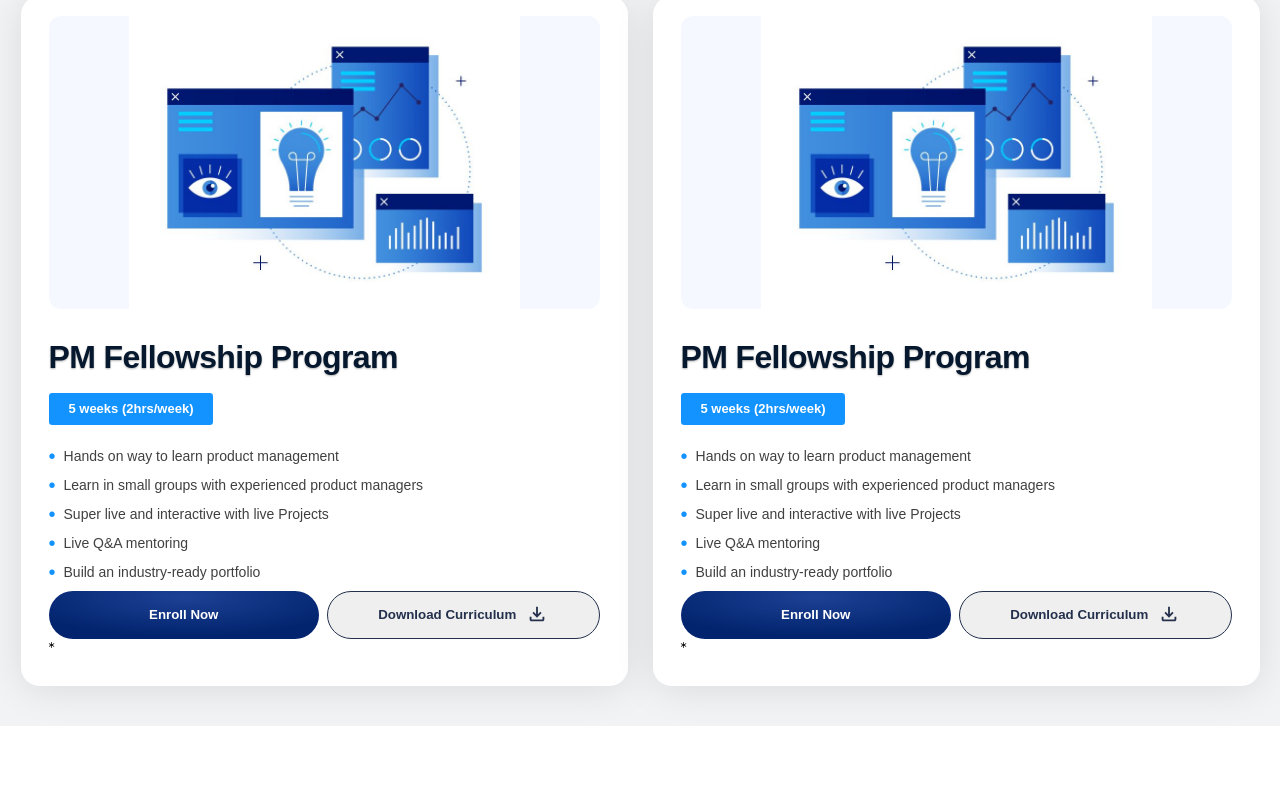
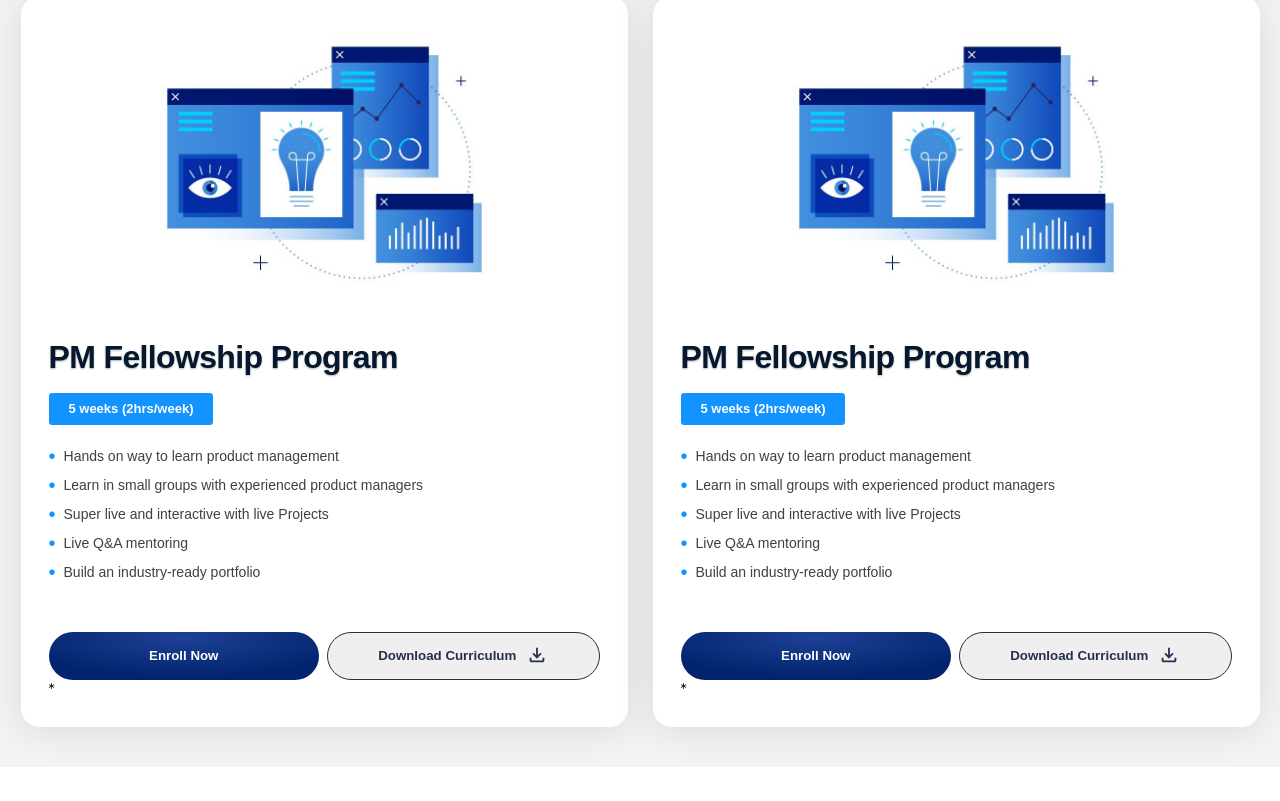
Before and after one commit to SG3659/ProductSpace, a React (Vite) app: page / in a window 1280 px wide. Shown: the part 1844-2645 px from the top of the page. Built offline with nearby package versions, Linux system fonts and the light colour scheme; a web font is replaced by a local one.

Commit message:
remove  comment

```diff
--- a/src/components/Programs/program.css
+++ b/src/components/Programs/program.css
@@ -49,7 +49,6 @@
  .program-icons {
     width: 100%;
     height: 293.25px;
-    background-color: #F5F8FF;
     border-radius: 12px;
     display: flex;
     justify-content: center;
--- a/src/components/Programs/program.tsx
+++ b/src/components/Programs/program.tsx
@@ -24,13 +24,13 @@
                 ))}
              </ul>
 
-            {/* // <div className="pricing-section">
-             //   <p className="price-label">Course Pricing</p>
-             //   <p className="price-amount">
-             //     {program.price} <span>{program.priceSuffix}</span>
-             //   </p>
-             // </div>
-*/}
+             <div className="pricing-section">
+                <p className="price-label">Course Pricing</p>
+                <p className="price-amount">
+                  {program.price} <span>{program.priceSuffix}</span>
+                </p>
+              </div>
+
               <div className="card-actions">
                 <button className="enroll-btn btn-common">Enroll Now</button>
                 <button className="curriculum-btn btn-common">
```
